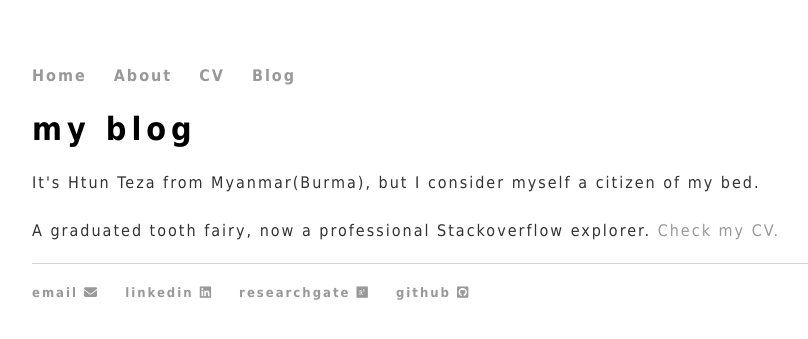
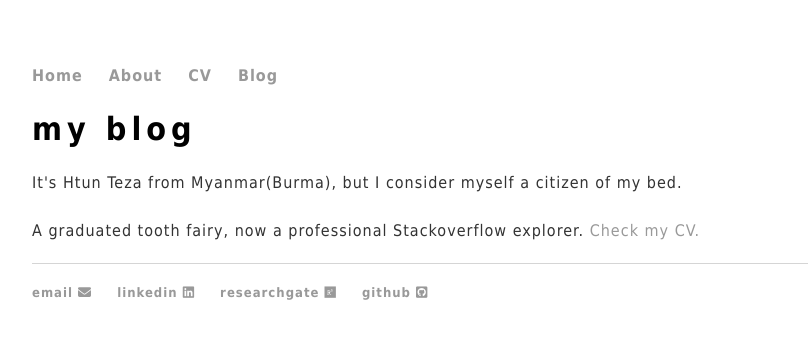
Before and after one commit to finerbrighterlighter/finerbrighterlighter.github.io, a Jekyll site: the page built from index.html, in a window 1280 px wide. Shown: the top 339 px of the page, without its empty margins (160-968 px from the left). Built offline with Jekyll 4.4.1, drawn with Linux system fonts in a browser that asks for light colours; nearby versions of some CDN libraries.

Commit message:
Update main.css

```diff
--- a/css/main.css
+++ b/css/main.css
@@ -1,7 +1,7 @@
 body {
     margin: 60px auto;
     width: 70%;
-    letter-spacing: 2px;
+    letter-spacing: 1px;
     font-size: medium;
     line-height: 2em;
 }
@@ -39,14 +39,14 @@ h3 {
 }
 p {
     font-family:'Tahoma';
-    letter-spacing: 2px;
+    letter-spacing: 1px;
     font-size: medium;
     line-height: 2em;
     color: #333;
 }
 footer {
     font-family:'Tahoma';
-    letter-spacing: 2px;
+    letter-spacing: 1px;
     border-top: 1px solid #d5d5d5;
     font-size: small;
 }
```
